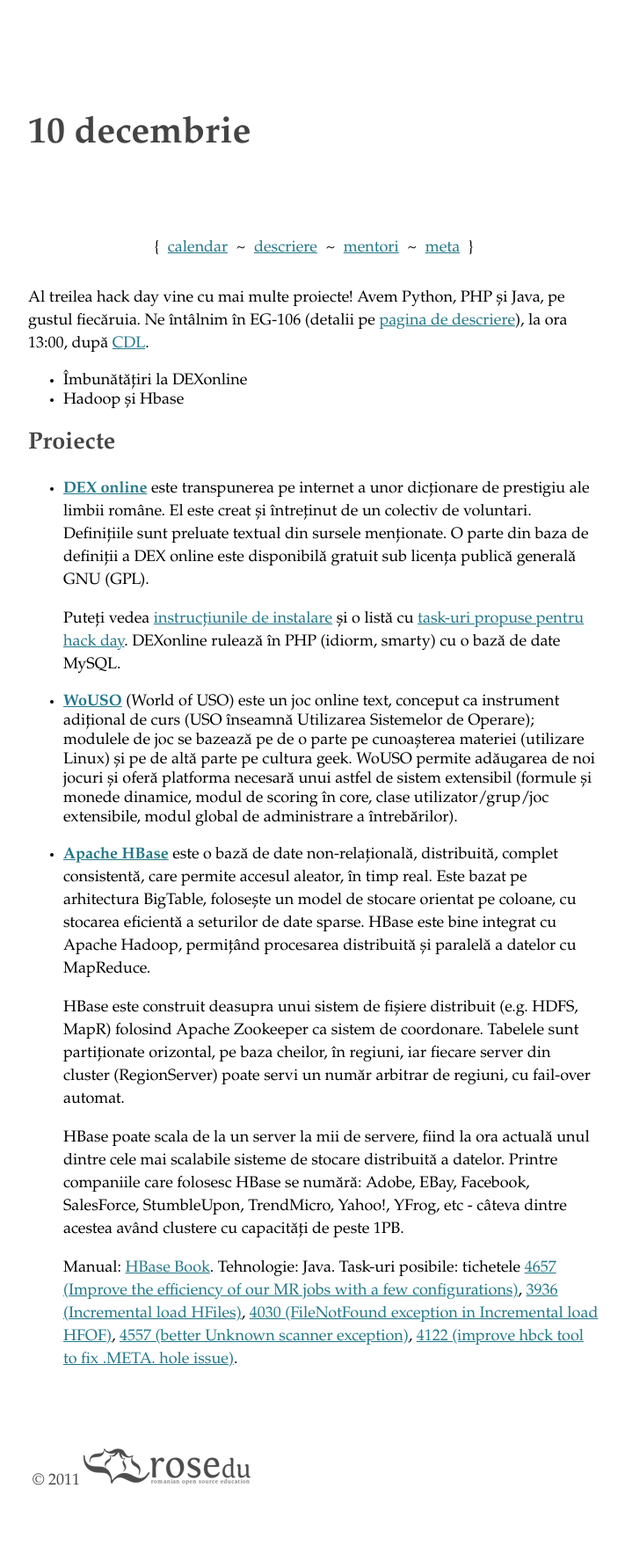
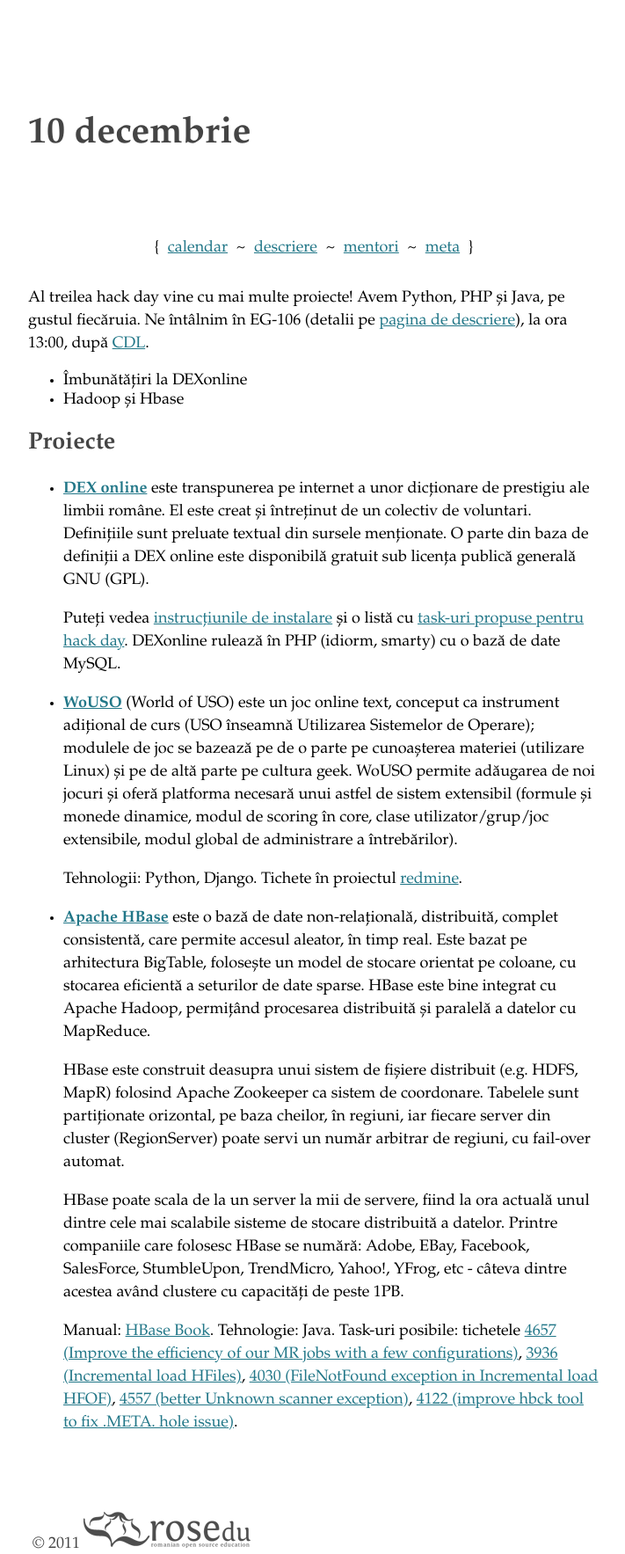
Before and after one commit to rosedu/hackday, a Jekyll site: the page built from _posts/2011-12-10-al-treilea.markdown, in a window 1280 px wide. Shown: the whole page at 88% size, without its empty margins (283-994 px from the left). Built offline with Jekyll 4.4.1, drawn with Linux system fonts in a browser that asks for light colours; before the commit the page ends 1695 px from its top, so only the background shows below that.

Commit message:
technical info on WoUSO project

```diff
--- a/_posts/2011-12-10-al-treilea.markdown
+++ b/_posts/2011-12-10-al-treilea.markdown
@@ -38,6 +38,9 @@
   scoring în core, clase utilizator/grup/joc extensibile, modul global
   de administrare a întrebărilor).
 
+  Tehnologii: Python, Django. Tichete în proiectul
+  [redmine](https://projects.rosedu.org/projects/wouso).
+
 [wouso]: https://wouso.rosedu.org/
 
 
```
